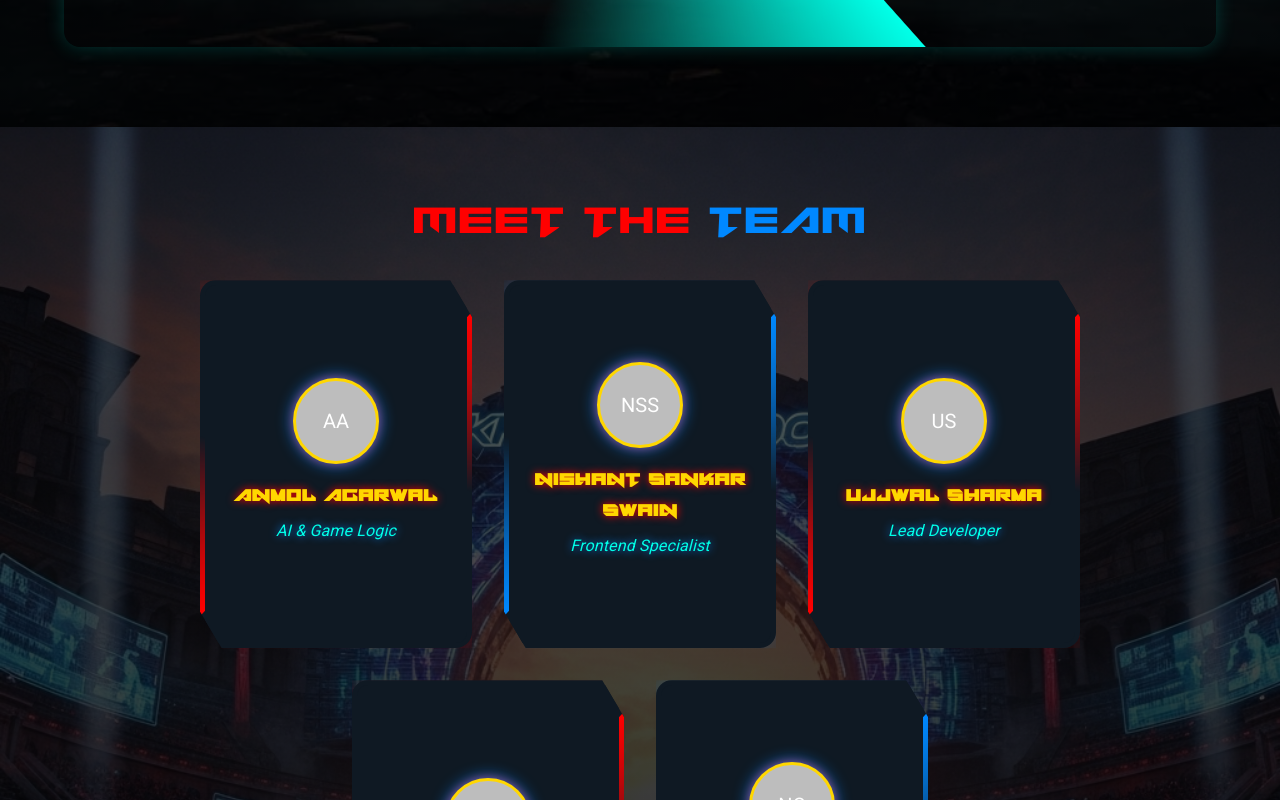
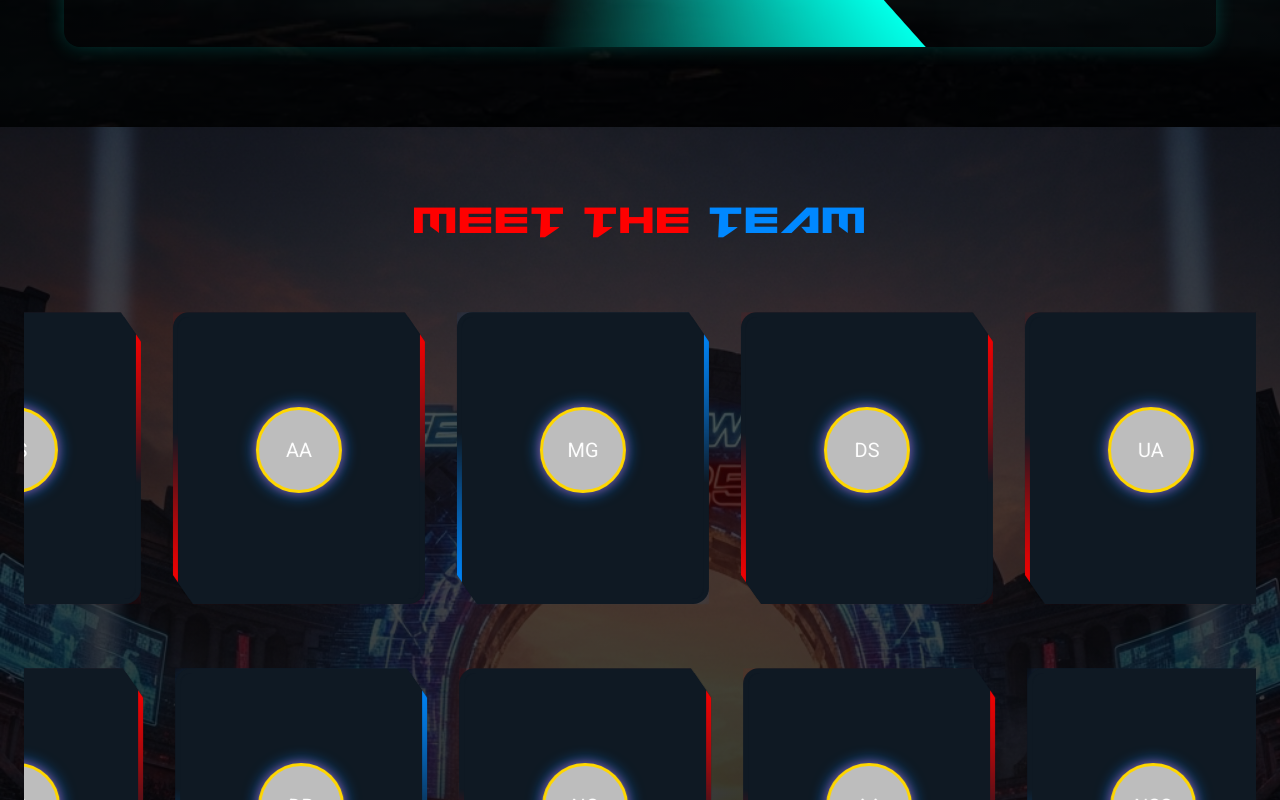
Before and after one commit to UzzwalSharma/Showdown2k25, a React (Create React App) app: page / in a window 1280 px wide. Shown: the part 3020-3820 px from the top of the page. Built offline with nearby package versions, Linux system fonts and the light colour scheme.

Commit message:
team members updation

```diff
--- a/src/App.js
+++ b/src/App.js
@@ -12,7 +12,7 @@ import Team from './pages/Team';
 import Rules from './pages/Rules';
 import FAQs from './pages/FAQs';
 import Footer from './components/Footer';
-
+// import TekkenProblemSection from './components/Prblms/TekkenProblemSection';
 function App() {
   return (
     <div className="App">
@@ -35,6 +35,9 @@ function App() {
         <section id="timeline" style={{ padding: 0, margin: 0 }}>
           <Schedule />
         </section>
+        {/* <section  style={{ padding: 0, margin: 0 }}>
+         <TekkenProblemSection />
+        </section> */}
         <section id="sponsors" style={{ padding: 0, margin: 0 }}>
           <Sponsors />
         </section>
--- a/src/pages/Team.js
+++ b/src/pages/Team.js
@@ -1,12 +1,12 @@
-import React from 'react';
+import React, { useEffect, useRef } from 'react';
 import { styled } from '@mui/material/styles';
-import { Box, Container, Typography, Grid, Paper, Avatar } from '@mui/material';
+import { Box, Container, Typography, Paper, Avatar } from '@mui/material';
 import "../index.css";
 import { gsap } from 'gsap';
 import { ScrollTrigger } from 'gsap/ScrollTrigger';
-import { useEffect, useRef } from 'react';
 gsap.registerPlugin(ScrollTrigger);
 
+// Team section background styling
 const TeamSection = styled(Box)(({ theme }) => ({
   backgroundImage: 'url("/images/bg2.png")',
   backgroundSize: 'cover',
@@ -15,6 +15,7 @@ const TeamSection = styled(Box)(({ theme }) => ({
   minHeight: '80vh',
   width: '100%',
   position: 'relative',
+  overflow: 'hidden',
   '&::before': {
     content: '""',
     position: 'absolute',
@@ -38,6 +39,23 @@ const SectionTitle = styled(Typography)({
   zIndex: 2
 });
 
+// Marquee wrapper for infinite scroll
+const MarqueeTrack = styled(Box)(({ reverse }) => ({
+  display: 'flex',
+  gap: '2rem',
+  animation: `${reverse ? 'marqueeReverse' : 'marquee'} 25s linear infinite`,
+  width: 'max-content',
+  padding: '2rem 0',
+  '@keyframes marquee': {
+    '0%': { transform: 'translateX(0%)' },
+    '100%': { transform: 'translateX(-50%)' }
+  },
+  '@keyframes marqueeReverse': {
+    '0%': { transform: 'translateX(-50%)' },
+    '100%': { transform: 'translateX(0%)' }
+  }
+}));
+
 const MemberCard = styled(Paper)(({ color = '#00ffe7' }) => ({
   '--border-radius': '1rem',
   '--bg-color': '#0f1923',
@@ -45,9 +63,9 @@ const MemberCard = styled(Paper)(({ color = '#00ffe7' }) => ({
   borderRadius: 'var(--border-radius)',
   background: 'var(--bg-color)',
   color: '#fff',
-  width: '240px',
-  height: '320px',
-  padding: '1.5rem 1rem',
+  width: '220px',
+  height: '260px',
+  padding: '1rem',
   display: 'flex',
   flexDirection: 'column',
   alignItems: 'center',
@@ -55,10 +73,10 @@ const MemberCard = styled(Paper)(({ color = '#00ffe7' }) => ({
   position: 'relative',
   overflow: 'hidden',
   fontFamily: '"Poppins", sans-serif',
-  isolation: 'isolate',
   zIndex: 1,
   boxShadow: `0 0 20px ${color}33`,
-
+  transition: 'all 0.4s ease-in-out',
+  clipPath: 'polygon(0 0, 92% 0, 100% 10%, 100% 100%, 8% 100%, 0 90%)',
   '&::before': {
     content: '""',
     position: 'absolute',
@@ -75,11 +93,9 @@ const MemberCard = styled(Paper)(({ color = '#00ffe7' }) => ({
     )`,
     animation: 'borderSpin 5s linear infinite',
   },
-
   '&:hover::before': {
     animationPlayState: 'paused',
   },
-
   '&::after': {
     content: '""',
     position: 'absolute',
@@ -87,10 +103,11 @@ const MemberCard = styled(Paper)(({ color = '#00ffe7' }) => ({
     background: 'var(--bg-color)',
     borderRadius: 'calc(var(--border-radius) - 5px)',
     zIndex: -1,
-    transition: 'all 0.3s linear',
   },
-
-  clipPath: 'polygon(0 0, 92% 0, 100% 10%, 100% 100%, 8% 100%, 0 90%)',
+  '&:hover .details': {
+    opacity: 1,
+    transform: 'translateY(0)',
+  },
 }));
 
 const MemberAvatar = styled(Avatar)({
@@ -98,7 +115,8 @@ const MemberAvatar = styled(Avatar)({
   height: 80,
   marginBottom: '1rem',
   border: '3px solid #ffd700',
-  boxShadow: '0 0 16px #0088ff, 0 0 8px #ff0000'
+  boxShadow: '0 0 16px #0088ff, 0 0 8px #ff0000',
+  zIndex: 2,
 });
 
 const MemberName = styled(Typography)({
@@ -106,19 +124,30 @@ const MemberName = styled(Typography)({
   fontFamily: '"Tekken", sans-serif',
   fontWeight: 700,
   fontSize: '1.3rem',
-  marginBottom: '0.5rem',
+  marginBottom: '0.3rem',
   letterSpacing: '1px',
   textAlign: 'center',
-  textShadow: '0 0 8px #ff0000'
+  textShadow: '0 0 8px #ff0000',
+  transition: 'all 0.3s ease',
 });
 
 const MemberRole = styled(Typography)({
   color: '#00ffe7',
   fontSize: '1rem',
   fontStyle: 'italic',
-  marginBottom: '0.5rem',
   textAlign: 'center',
-  textShadow: '0 0 8px #0088ff'
+  textShadow: '0 0 8px #0088ff',
+  transition: 'all 0.3s ease',
+});
+
+const DetailsBox = styled(Box)({
+  position: 'absolute',
+  bottom: '1.5rem',
+  opacity: 0,
+  transform: 'translateY(20px)',
+  transition: 'all 0.3s ease-in-out',
+  textAlign: 'center',
+  zIndex: 2,
 });
 
 const teamMembers = [
@@ -126,7 +155,11 @@ const teamMembers = [
   { name: "Nishant Sankar Swain", role: "Frontend Specialist" },
   { name: "Ujjwal Sharma", role: "Lead Developer" },
   { name: "Advay Anand", role: "UI/UX Designer" },
-  { name: "Nishchay Chaurasia", role: "Lead Developer" }
+  { name: "Mahak Gupta", role: "Lead UI/UX Designer" },
+  { name: "Disha Sharma", role: "PR Head" },
+  { name: "Ujjwal Agarwal", role: "Sponser-Team" },
+  { name: "Devansh Bhardwaj", role: "Backend-Expert" },
+  { name: "Nishchay Chaurasia", role: "Lead Developer" },
 ];
 
 const colors = ['#FF0000', '#0088ff', '#FF0000'];
@@ -136,7 +169,6 @@ function Team() {
 
   useEffect(() => {
     const section = sectionRef.current;
-
     gsap.to(section, {
       backgroundPositionY: '30%',
       ease: 'none',
@@ -151,30 +183,29 @@ function Team() {
     return () => ScrollTrigger.getAll().forEach(trigger => trigger.kill());
   }, []);
 
+  const renderCards = () =>
+    [...teamMembers, ...teamMembers].map((member, idx) => (
+      <MemberCard key={`${member.name}-${idx}`} color={colors[idx % colors.length]}>
+        <MemberAvatar>
+          {member.name.split(' ').map(n => n[0]).join('')}
+        </MemberAvatar>
+        <DetailsBox className="details">
+          <MemberName>{member.name}</MemberName>
+          <MemberRole>{member.role}</MemberRole>
+        </DetailsBox>
+      </MemberCard>
+    ));
+
   return (
     <TeamSection ref={sectionRef}>
-      <Container maxWidth="lg" sx={{ position: 'relative', zIndex: 2, py: 8 }}>
+      <Container maxWidth="xl" sx={{ position: 'relative', zIndex: 2, py: 8 , mb: 4 }}>
         <SectionTitle variant="h2" align="center">
           Meet the <span style={{ color: '#0088ff' }}>Team</span>
         </SectionTitle>
-        <Grid container spacing={4} justifyContent="center">
-          {teamMembers.map((member, idx) => (
-            <Grid
-              item
-              key={idx}
-              xs={12} sm={6} md={4}
-              sx={{ display: 'flex', justifyContent: 'center' }}
-            >
-              <MemberCard color={colors[idx % colors.length]}>
-                <MemberAvatar>
-                  {member.name.split(' ').map(n => n[0]).join('')}
-                </MemberAvatar>
-                <MemberName>{member.name}</MemberName>
-                <MemberRole>{member.role}</MemberRole>
-              </MemberCard>
-            </Grid>
-          ))}
-        </Grid>
+        <Box sx={{ overflow: 'hidden' }}>
+          <MarqueeTrack>{renderCards()}</MarqueeTrack>
+          <MarqueeTrack reverse>{renderCards()}</MarqueeTrack>
+        </Box>
       </Container>
     </TeamSection>
   );
```
